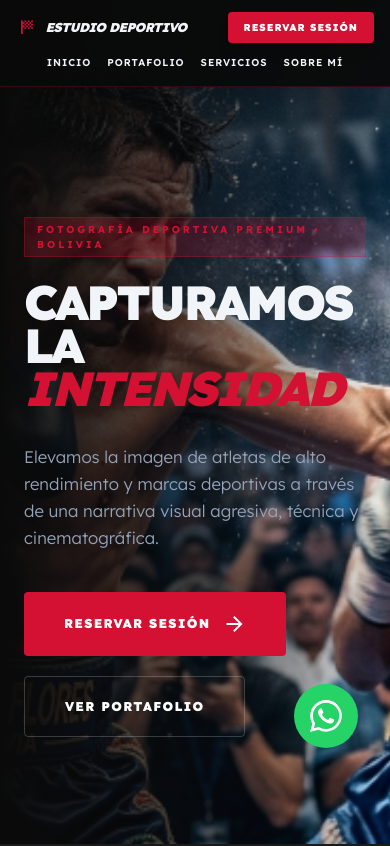
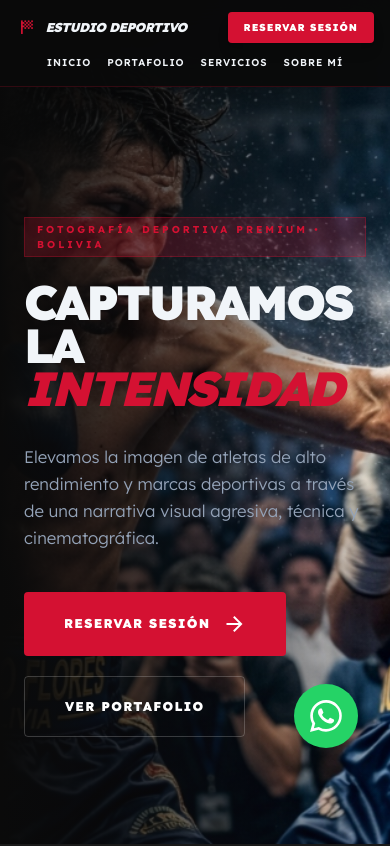
Before and after one commit to oninteligenciaartificial/demo-fotografo-stich, a plain HTML site: page EXPORT_HOSTINGER/index.html in a window 390 px wide. Shown: the top 846 px of the page. Drawn offline with nearby package versions, Linux system fonts and the light colour scheme.

Commit message:
8K Hero Boxer image with optimized mobile framing

```diff
--- a/EXPORT_HOSTINGER/index.html
+++ b/EXPORT_HOSTINGER/index.html
@@ -128,8 +128,9 @@
                 <div
                     class="absolute inset-0 bg-gradient-to-r from-background-dark via-background-dark/60 to-transparent z-10">
                 </div>
-                <img alt="Boxeador boliviano en acción" class="w-full h-full object-cover object-[center_20%]"
-                    src="assets/img/boxeador_hero.png">
+                <img alt="Boxeador boliviano en acción"
+                    class="w-full h-full object-cover object-[center_15%] md:object-center"
+                    src="assets/img/boxeador_hero_8k.jpg">
             </div>
             <div class="relative z-20 px-6 lg:px-40 max-w-5xl">
                 <span
```
Also changed, not shown: index.html (+3 -2 lines), EXPORT_HOSTINGER/assets/img/boxeador_hero_8k.jpg (added), assets/img/boxeador_hero_8k.jpg (added).
